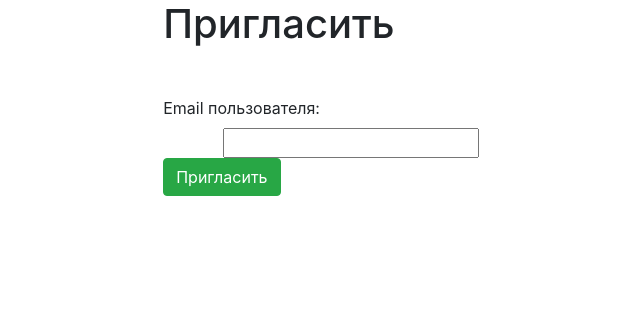
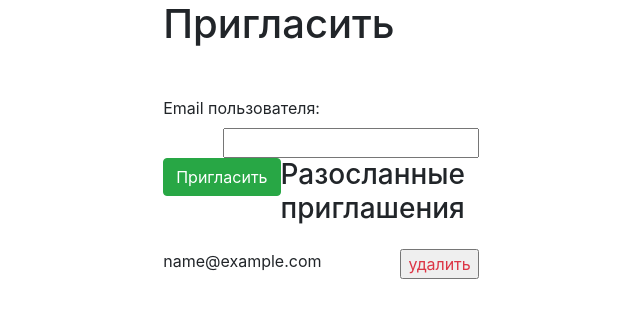
Before and after one commit to MFVzp/UZ_tickets_informer, a Django app: page /auth/invite/ in a window 1280 px wide. Shown: the part 56-374 px from the top of the page, without its empty margins (319-959 px from the left). Run offline with Django 3.2, Linux system fonts and the light colour scheme; a user stored in the database is signed in; tables that the repository leaves empty hold one stand-in row (values such as "Sample post"); parts of the project's set-up code (start-up, migrations or seed data) failed here and were passed over; some libraries are stand-ins or nearby versions.

Commit message:
add delete form for invites

```diff
--- a/auth_app/views.py
+++ b/auth_app/views.py
@@ -44,10 +44,17 @@ def invite_view(request):
             html_message=render_to_string('invite.html', context=context, )
         )
         return redirect('search:list')
+    invite_id = request.POST.get('invite_id')
     context = {
-        'form': form,
-        'action': Action.INVITE.value,
+        'form': form
     }
+    if invite_id:
+        try:
+            Invite.objects.get(id=invite_id).delete()
+        finally:
+            context['form'] = InviteForm()
+    context['invites'] = Invite.objects.all()
+    context['action'] = Action.INVITE.value
     return render(request, 'form.html', context)
 
 
--- a/templates/auth_app/form.html
+++ b/templates/auth_app/form.html
@@ -13,5 +13,16 @@
         {% endif %}
         <input type="submit" class="submit btn btn-success" value="{{ action }}"/>
     </form>
+    {% if invites %}
+    <h3>Разосланные приглашения</h3>
+        {% for invite in invites %}
+            <div class="align-text-bottom mt-4">{{ invite.email }}
+                <form action="{% url 'auth:invite' %}" method="POST" class="float-right">{% csrf_token %}
+                    <input name="invite_id" value="{{ invite.id }}" hidden readonly>
+                    <input type="submit" class="text-danger float-right" value="удалить">
+                </form>
+            </div>
+        {% endfor %}
+    {% endif %}
 </div>
 {% endblock content %}
```
